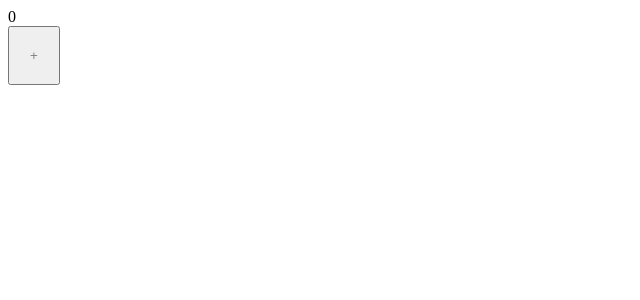
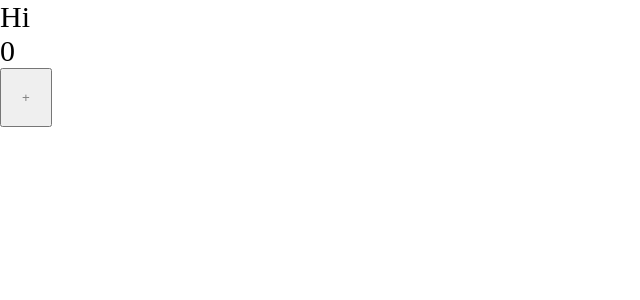
Before and after one commit to alx8437/production_project, a React app: page / in a window 1280 px wide. Shown: the top 300 px of the page, without its empty margins (0-640 px from the left). Built offline with nearby package versions, Linux system fonts and the light colour scheme.

Commit message:
BP-5 css modules settings

```diff
--- a/package.json
+++ b/package.json
@@ -19,6 +19,7 @@
     "@types/webpack-dev-server": "^4.7.2",
     "css-loader": "^6.6.0",
     "html-webpack-plugin": "^5.5.0",
+    "mini-css-extract-plugin": "^2.5.3",
     "sass": "^1.49.9",
     "sass-loader": "^12.6.0",
     "style-loader": "^3.3.1",
--- /dev/null
+++ b/src/App.tsx
@@ -0,0 +1,13 @@
+import {Counter} from "./components/Counter";
+import './index.scss'
+
+const App = () => {
+  return (
+    <div className='app'>
+      Hi
+      <Counter />
+    </div>
+  );
+};
+
+export default App;
--- a/src/components/Counter.scss
+++ b/src/components/Counter.module.scss
@@ -1,4 +1,4 @@
-button {
+.button {
     padding: 20px;
     color: grey;
 }
--- a/src/components/Counter.tsx
+++ b/src/components/Counter.tsx
@@ -1,5 +1,5 @@
 import {useState} from "react";
-import './Counter.scss'
+import styles from './Counter.module.scss'
 
 export const Counter = () => {
   const [count, setCount] = useState(0)
@@ -13,7 +13,7 @@
       <div>
         {count}
       </div>
-      <button onClick={increment}>+</button>
+      <button className={styles.button} onClick={increment}>+</button>
     </>
   );
 };
--- /dev/null
+++ b/src/index.scss
@@ -0,0 +1,9 @@
+* {
+  margin: 0;
+  padding: 0;
+  box-sizing: border-box;
+}
+
+.app {
+  font-size: 30px;
+}
--- a/src/index.tsx
+++ b/src/index.tsx
@@ -1,4 +1,4 @@
 import {render} from 'react-dom'
-import {Counter} from "./components/Counter";
+import App from "./App";
 
-render(<Counter/>, document.getElementById('root'))
+render(<App/>, document.getElementById('root'))
```
Also changed, not shown: src/global.d.ts (added, +7 -0 lines), 4 other files (tests, documents, lock files or other folders).
